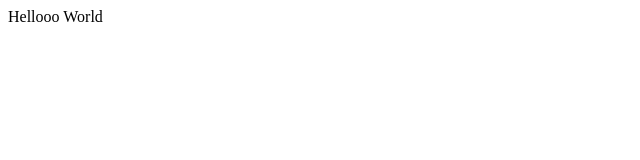
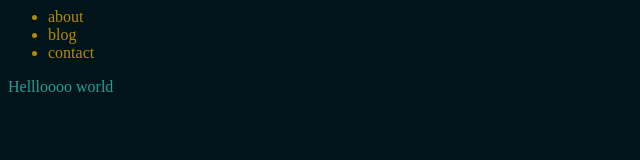
Before and after one commit to mishasaggi/mishasaggi.github.io, a plain HTML site: page index.html in a window 1280 px wide. Shown: the whole page, without its empty margins (0-640 px from the left). Drawn offline with Linux system fonts and the light colour scheme.

Commit message:
old files commit.

```diff
--- a/index.html
+++ b/index.html
@@ -1 +1,20 @@
-Hellooo World
+<html>
+  <head>
+    <link rel="stylesheet" type='text/css' href="style.css">
+  </head>
+  <body>
+    <div class="container">
+      <div class="header">
+        <ul class="menu-items">
+        <li> about </li>
+        <li> blog </li>
+        <li> contact </li>
+      </div>
+      <div class="content">
+      Hellloooo world
+      </div>
+      <div class="footer">
+      </div>
+    </div>
+  </body>
+</html>
--- /dev/null
+++ b/style.css
@@ -0,0 +1,17 @@
+body {
+  background-color: #00141a;
+}
+
+.container {
+}
+
+.header {
+  color: #b68a00;
+}
+
+.content {
+  color: #1fa198;
+}
+
+.footer {
+}
```
